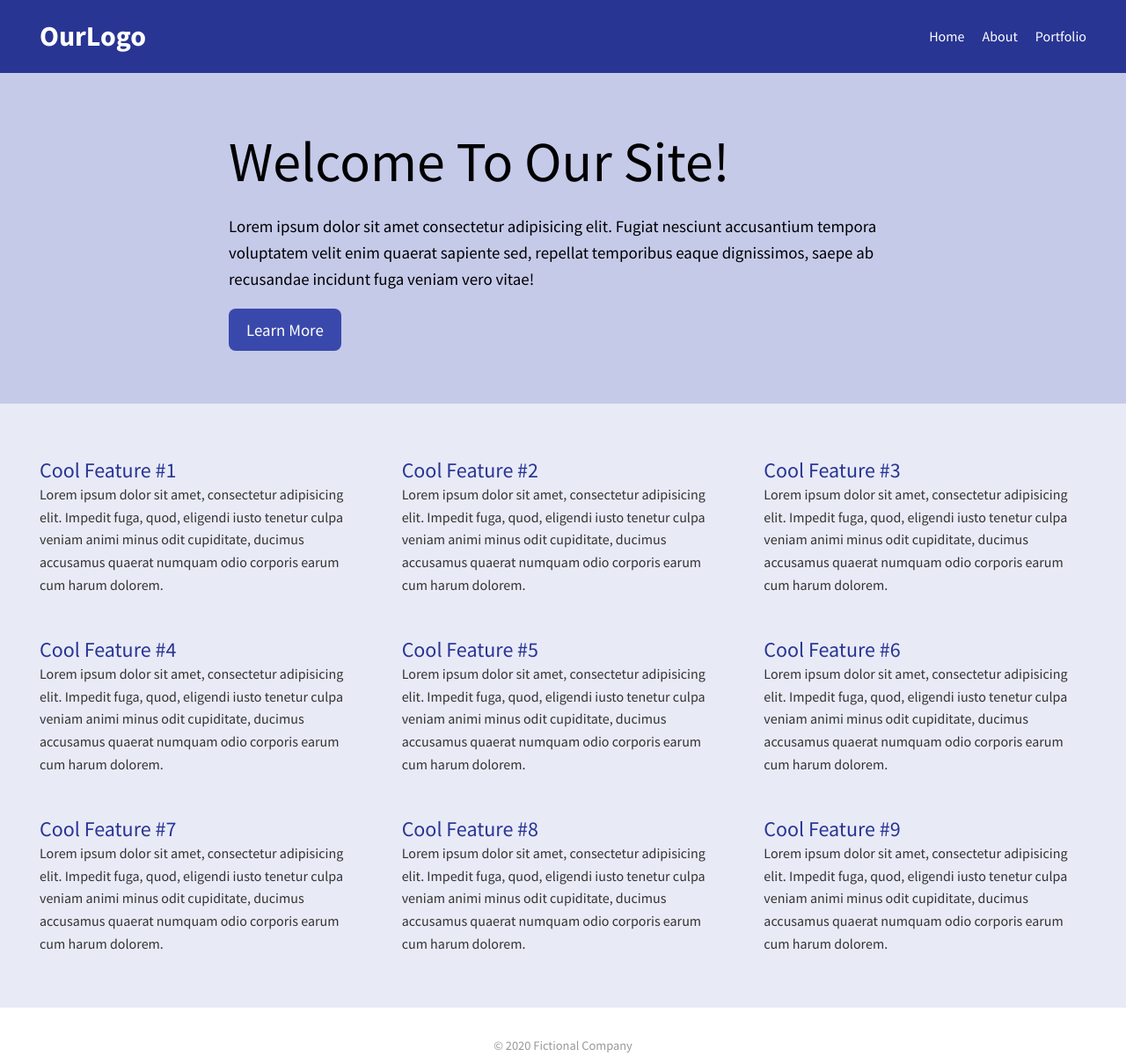
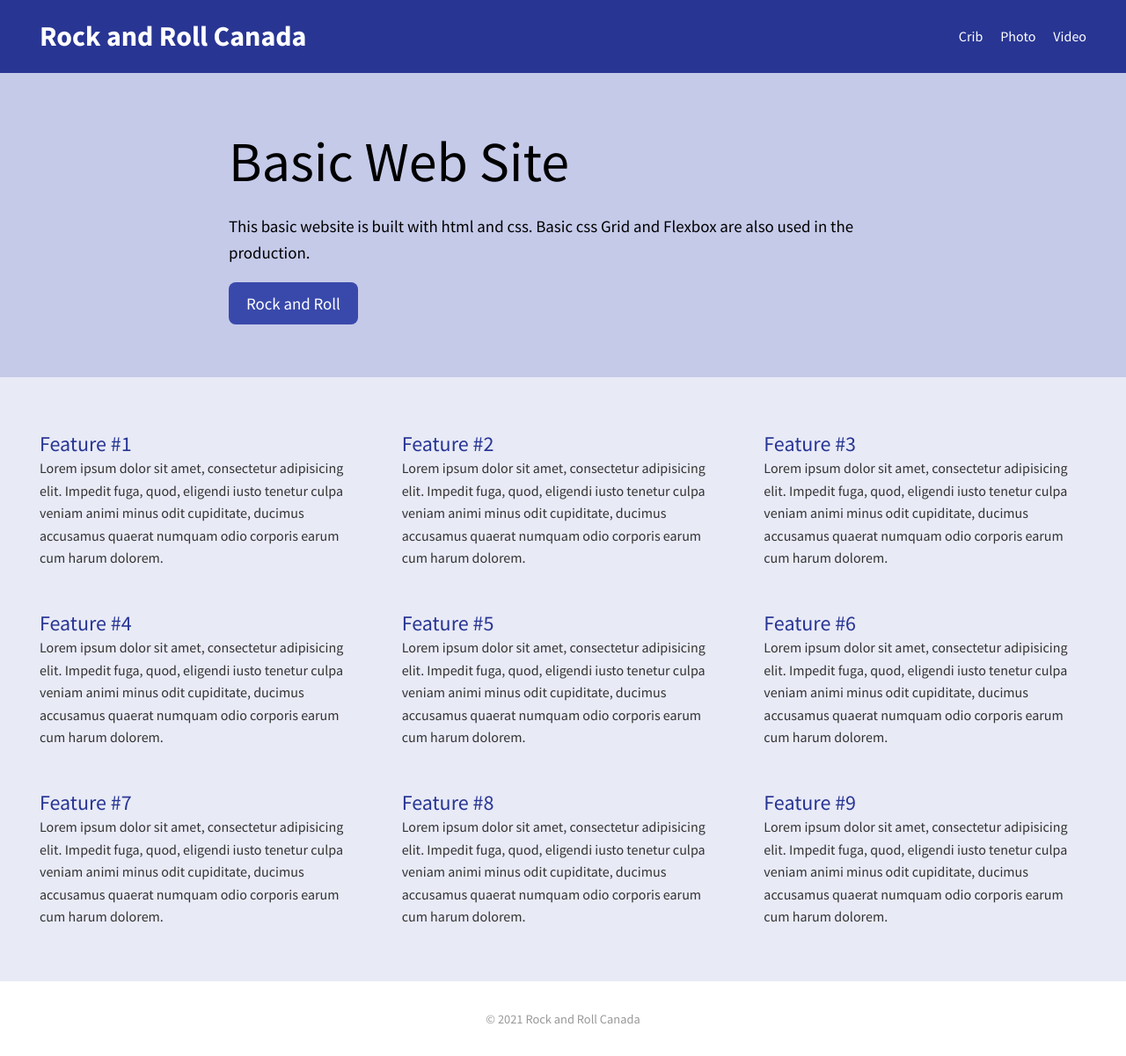
Before and after one commit to rockandrollcanada/basic-site, a plain HTML site: page index.html in a window 1280 px wide. Shown: the whole page at 88% size. Drawn offline with Linux system fonts and the light colour scheme.

Commit message:
update today

```diff
--- a/index.html
+++ b/index.html
@@ -10,67 +10,67 @@
 <body>
 
 <div class="header">
-  <h1>OurLogo</h1>
+  <h1>Rock and Roll Canada</h1>
 
   <ul class="nav">
-    <li><a href="#">Home</a></li>
-    <li><a href="#">About</a></li>
-    <li><a href="#">Portfolio</a></li>
+    <li><a href="#">Crib</a></li>
+    <li><a href="#">Photo</a></li>
+    <li><a href="#">Video</a></li>
   </ul>
 </div>
 
 <div class="hero">
   <div class="hero-inner">
-    <h1>Welcome To Our Site!</h1>
-    <p>Lorem ipsum dolor sit amet consectetur adipisicing elit. Fugiat nesciunt accusantium tempora voluptatem velit enim quaerat sapiente sed, repellat temporibus eaque dignissimos, saepe ab recusandae incidunt fuga veniam vero vitae!</p>
-    <a href="#" class="button">Learn More</a>
+    <h1>Basic Web Site</h1>
+    <p>This basic website is built with html and css. Basic css Grid and Flexbox are also used in the production.</p>
+    <a href="#" class="button">Rock and Roll</a>
   </div>
 </div>
 
 <div class="features">
   <div class="features-inner">
     <div class="featured-item">
-      <h3>Cool Feature #1</h3>
+      <h3>Feature #1</h3>
       <p>Lorem ipsum dolor sit amet, consectetur adipisicing elit. Impedit fuga, quod, eligendi iusto tenetur culpa veniam animi minus odit cupiditate, ducimus accusamus quaerat numquam odio corporis earum cum harum dolorem.</p>
     </div>
     <div class="featured-item">
-      <h3>Cool Feature #2</h3>
+      <h3>Feature #2</h3>
       <p>Lorem ipsum dolor sit amet, consectetur adipisicing elit. Impedit fuga, quod, eligendi iusto tenetur culpa veniam animi minus odit cupiditate, ducimus accusamus quaerat numquam odio corporis earum cum harum dolorem.</p>
     </div>
     <div class="featured-item">
-      <h3>Cool Feature #3</h3>
+      <h3>Feature #3</h3>
       <p>Lorem ipsum dolor sit amet, consectetur adipisicing elit. Impedit fuga, quod, eligendi iusto tenetur culpa veniam animi minus odit cupiditate, ducimus accusamus quaerat numquam odio corporis earum cum harum dolorem.</p>
     </div>
 
     <div class="featured-item">
-      <h3>Cool Feature #4</h3>
+      <h3>Feature #4</h3>
       <p>Lorem ipsum dolor sit amet, consectetur adipisicing elit. Impedit fuga, quod, eligendi iusto tenetur culpa veniam animi minus odit cupiditate, ducimus accusamus quaerat numquam odio corporis earum cum harum dolorem.</p>
     </div>
     <div class="featured-item">
-      <h3>Cool Feature #5</h3>
+      <h3>Feature #5</h3>
       <p>Lorem ipsum dolor sit amet, consectetur adipisicing elit. Impedit fuga, quod, eligendi iusto tenetur culpa veniam animi minus odit cupiditate, ducimus accusamus quaerat numquam odio corporis earum cum harum dolorem.</p>
     </div>
     <div class="featured-item">
-      <h3>Cool Feature #6</h3>
+      <h3>Feature #6</h3>
       <p>Lorem ipsum dolor sit amet, consectetur adipisicing elit. Impedit fuga, quod, eligendi iusto tenetur culpa veniam animi minus odit cupiditate, ducimus accusamus quaerat numquam odio corporis earum cum harum dolorem.</p>
     </div>
     <div class="featured-item">
-      <h3>Cool Feature #7</h3>
+      <h3>Feature #7</h3>
       <p>Lorem ipsum dolor sit amet, consectetur adipisicing elit. Impedit fuga, quod, eligendi iusto tenetur culpa veniam animi minus odit cupiditate, ducimus accusamus quaerat numquam odio corporis earum cum harum dolorem.</p>
     </div>
     <div class="featured-item">
-      <h3>Cool Feature #8</h3>
+      <h3>Feature #8</h3>
       <p>Lorem ipsum dolor sit amet, consectetur adipisicing elit. Impedit fuga, quod, eligendi iusto tenetur culpa veniam animi minus odit cupiditate, ducimus accusamus quaerat numquam odio corporis earum cum harum dolorem.</p>
     </div>
     <div class="featured-item">
-      <h3>Cool Feature #9</h3>
+      <h3>Feature #9</h3>
       <p>Lorem ipsum dolor sit amet, consectetur adipisicing elit. Impedit fuga, quod, eligendi iusto tenetur culpa veniam animi minus odit cupiditate, ducimus accusamus quaerat numquam odio corporis earum cum harum dolorem.</p>
     </div>
   </div>
 </div>
 
 <div class="footer">
-  <p>&copy; 2020 Fictional Company</p>
+  <p>&copy; 2021 Rock and Roll Canada</p>
 </div>
 </body>
 </html>
```
